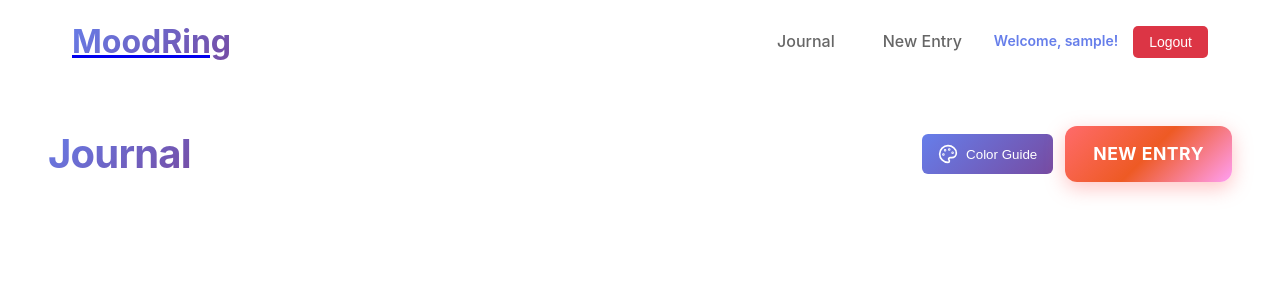
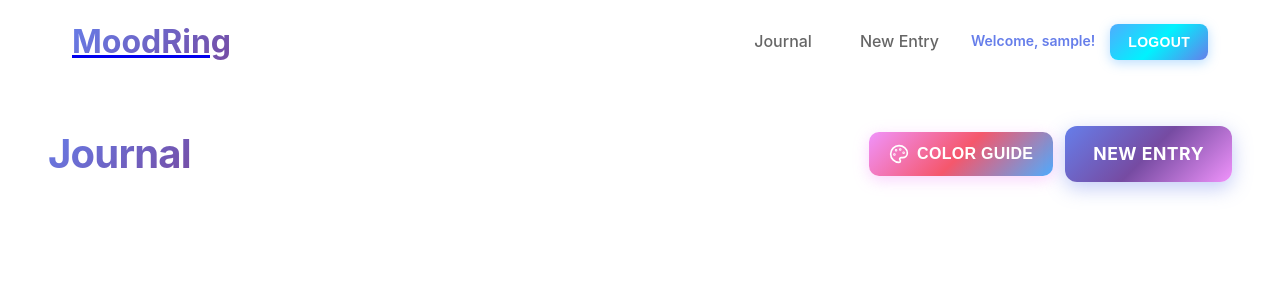
Before and after one commit to ThisbeSchoJo/moodring, a React (Create React App) app in the folder client/: page / in a window 1280 px wide. Shown: the top 300 px of the page. Built offline with nearby package versions, Linux system fonts and the light colour scheme; no server answers; sample sign-in values are in the browser's storage.

Commit message:
made the Color guide button and logout button match the aesthetic and effects of the new entry button

```diff
--- a/client/src/styling/header.css
+++ b/client/src/styling/header.css
@@ -11,17 +11,44 @@
 }
 
 .logout-button {
-  background-color: #dc3545;
+  background: linear-gradient(135deg, #4facfe 0%, #00f2fe 50%, #667eea 100%);
   color: white;
   border: none;
-  padding: 8px 16px;
-  border-radius: 5px;
+  padding: 10px 18px;
+  border-radius: 8px;
   cursor: pointer;
   font-size: 14px;
-  font-weight: 500;
-  transition: background-color 0.3s ease;
+  font-weight: 600;
+  transition: all 0.4s ease;
+  box-shadow: 0 3px 12px rgba(79, 172, 254, 0.4);
+  text-transform: uppercase;
+  letter-spacing: 0.3px;
+  position: relative;
+  overflow: hidden;
+}
+
+.logout-button::before {
+  content: "";
+  position: absolute;
+  top: 0;
+  left: -100%;
+  width: 100%;
+  height: 100%;
+  background: linear-gradient(
+    90deg,
+    transparent,
+    rgba(255, 255, 255, 0.2),
+    transparent
+  );
+  transition: left 0.5s ease;
 }
 
 .logout-button:hover {
-  background-color: #c82333;
+  transform: translateY(-1px);
+  box-shadow: 0 5px 15px rgba(79, 172, 254, 0.6);
+  background: linear-gradient(135deg, #00f2fe 0%, #667eea 50%, #764ba2 100%);
 }
+
+.logout-button:hover::before {
+  left: 100%;
+}
--- a/client/src/styling/journal.css
+++ b/client/src/styling/journal.css
@@ -30,21 +30,49 @@
 }
 
 .legend-button {
+  background: linear-gradient(135deg, #f093fb 0%, #f5576c 50%, #4facfe 100%);
+  color: white;
+  border: none;
+  padding: 12px 20px;
+  border-radius: 10px;
+  cursor: pointer;
+  font-weight: 600;
+  font-size: 1rem;
+  transition: all 0.4s ease;
+  box-shadow: 0 4px 15px rgba(240, 147, 251, 0.4);
+  text-transform: uppercase;
+  letter-spacing: 0.3px;
+  position: relative;
+  overflow: hidden;
   display: flex;
   align-items: center;
   gap: 8px;
-  padding: 10px 16px;
-  background: linear-gradient(135deg, #667eea 0%, #764ba2 100%);
-  color: white;
-  border: none;
-  border-radius: 6px;
-  cursor: pointer;
-  font-weight: 500;
-  transition: transform 0.2s, box-shadow 0.2s;
+}
+
+.legend-button::before {
+  content: "";
+  position: absolute;
+  top: 0;
+  left: -100%;
+  width: 100%;
+  height: 100%;
+  background: linear-gradient(
+    90deg,
+    transparent,
+    rgba(255, 255, 255, 0.2),
+    transparent
+  );
+  transition: left 0.5s ease;
 }
 
 .legend-button:hover {
-  opacity: 0.9;
+  transform: translateY(-2px);
+  box-shadow: 0 6px 20px rgba(240, 147, 251, 0.6);
+  background: linear-gradient(135deg, #e91e63 0%, #f06292 50%, #64b5f6 100%);
+}
+
+.legend-button:hover::before {
+  left: 100%;
 }
 
 /* Ensure the journal itself is full-width */
@@ -113,7 +141,7 @@
 }
 
 .new-entry-button {
-  background: linear-gradient(135deg, #ff6b6b 0%, #ee5a24 50%, #ff9ff3 100%);
+  background: linear-gradient(135deg, #667eea 0%, #764ba2 50%, #f093fb 100%);
   color: white;
   border: none;
   padding: 14px 28px;
@@ -122,7 +150,7 @@
   font-weight: 700;
   font-size: 1.1rem;
   transition: all 0.4s ease;
-  box-shadow: 0 6px 20px rgba(255, 107, 107, 0.4);
+  box-shadow: 0 6px 20px rgba(102, 126, 234, 0.4);
   text-transform: uppercase;
   letter-spacing: 0.5px;
   position: relative;
@@ -150,8 +178,8 @@
 
 .new-entry-button:hover {
   transform: translateY(-2px);
-  box-shadow: 0 8px 25px rgba(255, 107, 107, 0.6);
-  background: linear-gradient(135deg, #ff5252 0%, #d63031 50%, #fd79a8 100%);
+  box-shadow: 0 8px 25px rgba(102, 126, 234, 0.6);
+  background: linear-gradient(135deg, #5a67d8 0%, #6b46c1 50%, #e91e63 100%);
 }
 
 .new-entry-button:hover::before {
```
